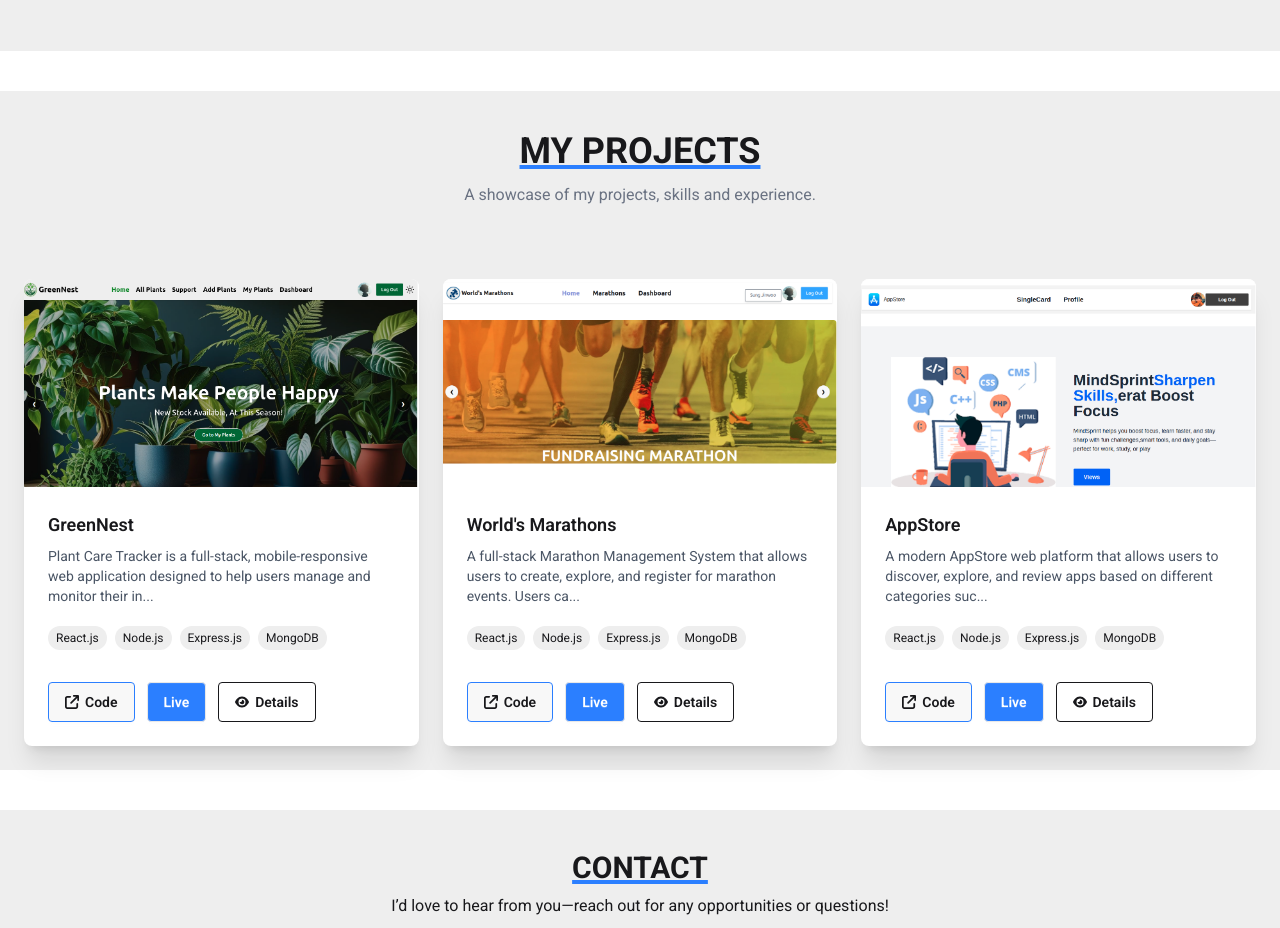
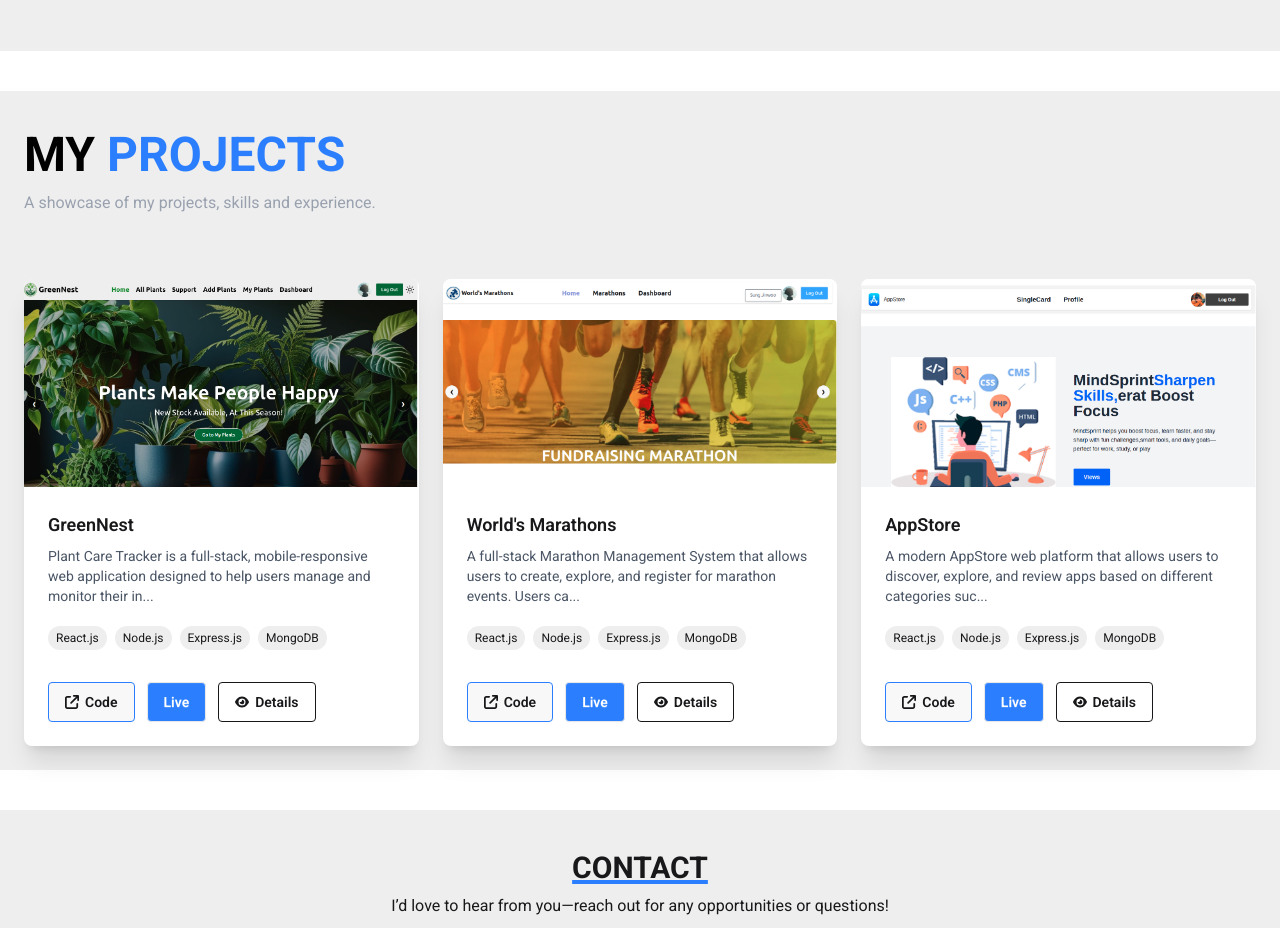
Before and after one commit to mdsheikhmohaimenulislam/portfolio, a React (Vite) app: page / in a window 1280 px wide. Shown: the part 3620-4548 px from the top of the page. Built offline with nearby package versions, Linux system fonts and the light colour scheme.

Commit message:
add project section with title

```diff
--- a/src/Components/Projects/Projects.jsx
+++ b/src/Components/Projects/Projects.jsx
@@ -5,11 +5,13 @@
 const Projects = () => {
   return (
     <section id="project" className="mt-10 px-4 md:px-0 bg-base-300 pt-10">
-      <div className="text-center mb-12">
-        <h1 className="text-4xl font-bold underline decoration-blue-500 decoration-4">
-          MY PROJECTS
-        </h1>
-        <p className="text-gray-500 mt-3 max-w-2xl mx-auto">
+      {/* Heading */}
+      <div className="mb-10 pl-6">
+        <h2 className="text-5xl font-bold text-black">
+          MY <span className="text-blue-500">PROJECTS</span>
+        </h2>
+
+        <p className="text-gray-400 mt-3">
           A showcase of my projects, skills and experience.
         </p>
       </div>
@@ -39,9 +41,7 @@
 
                 {/* Tech */}
                 <div className="flex flex-wrap gap-2 mt-3">
-                  {project.technologies
-                    .slice(0, 4)
-                    .map((tech) => (
+                  {project.technologies.slice(0, 4).map((tech) => (
                     <span
                       key={tech}
                       className="px-2 py-1 text-xs rounded-full bg-base-300"
```
Lines whose indentation alone changed are shown as unchanged.
